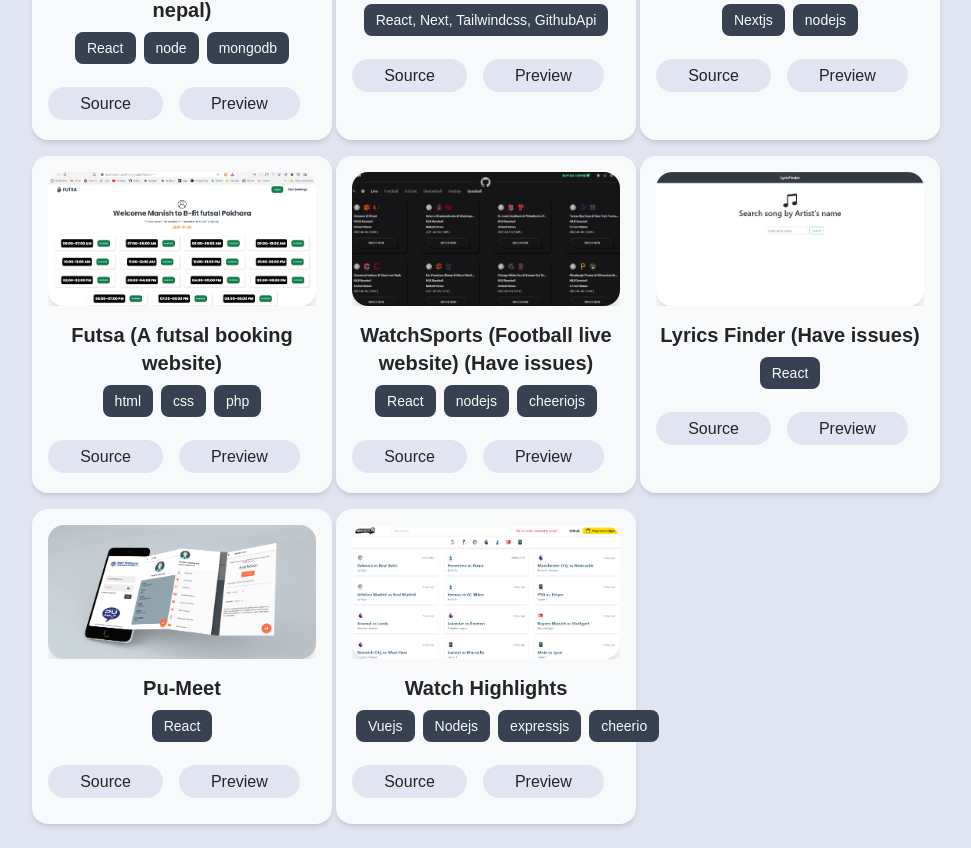
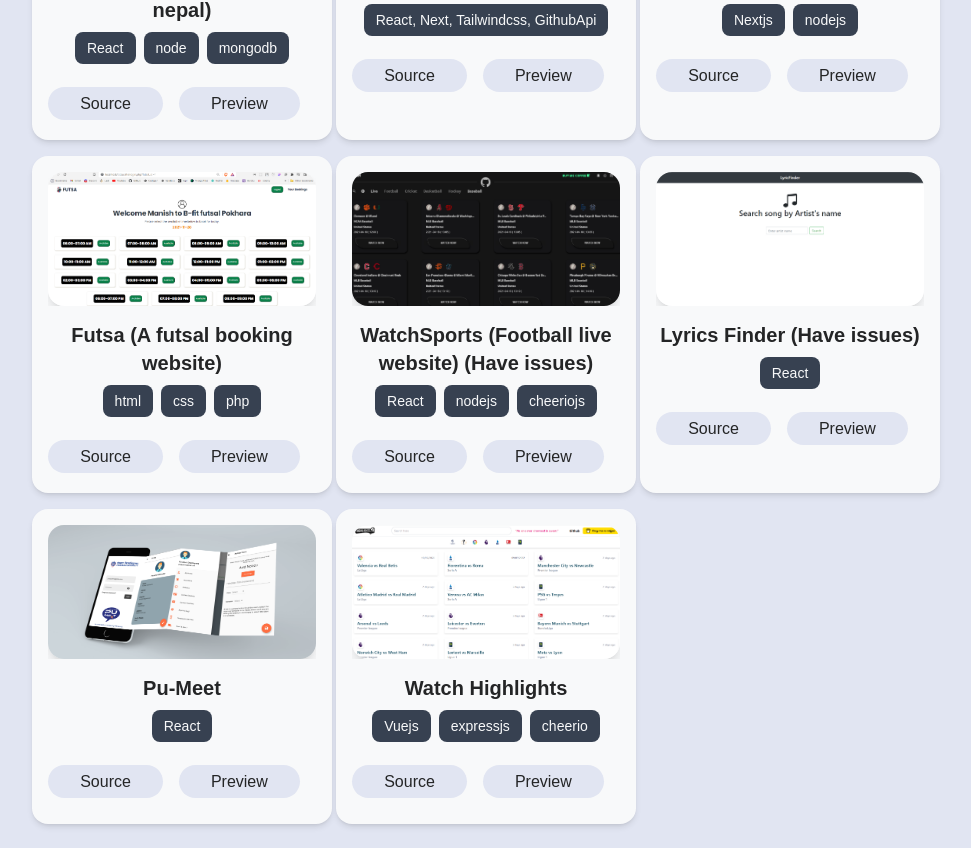
Before and after one commit to joerush18/portfolio-nextjs, a Next.js app: page /projects in a window 1280 px wide. Shown: the part 289-1137 px from the top of the page, without its empty margins (160-1131 px from the left). Built offline with nearby package versions, Linux system fonts and the light colour scheme.

Commit message:
small fix

```diff
--- a/pages/projects.tsx
+++ b/pages/projects.tsx
@@ -54,7 +54,7 @@ const projectsData = [
   {
     projectName: "Watch Highlights",
     img: "highlightsfootball.png",
-    tags: ["Vuejs", "Nodejs", "expressjs", "cheerio"],
+    tags: ["Vuejs", "expressjs", "cheerio"],
     codelink: "https://github.com/joerush18/watch-footballhighlights-api",
     preview: "https://github.com/joerush18/watch-footballhighlights-api",
   },
```
